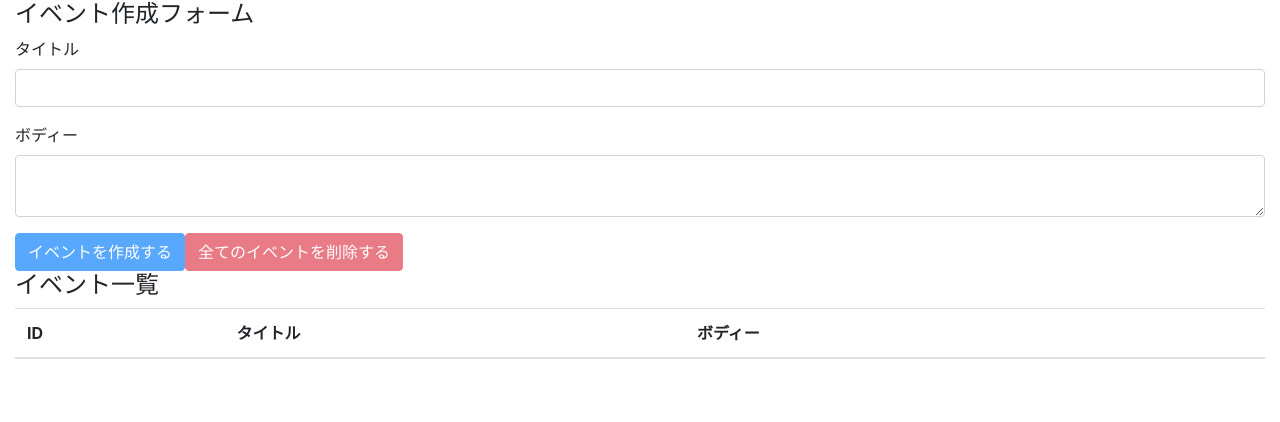
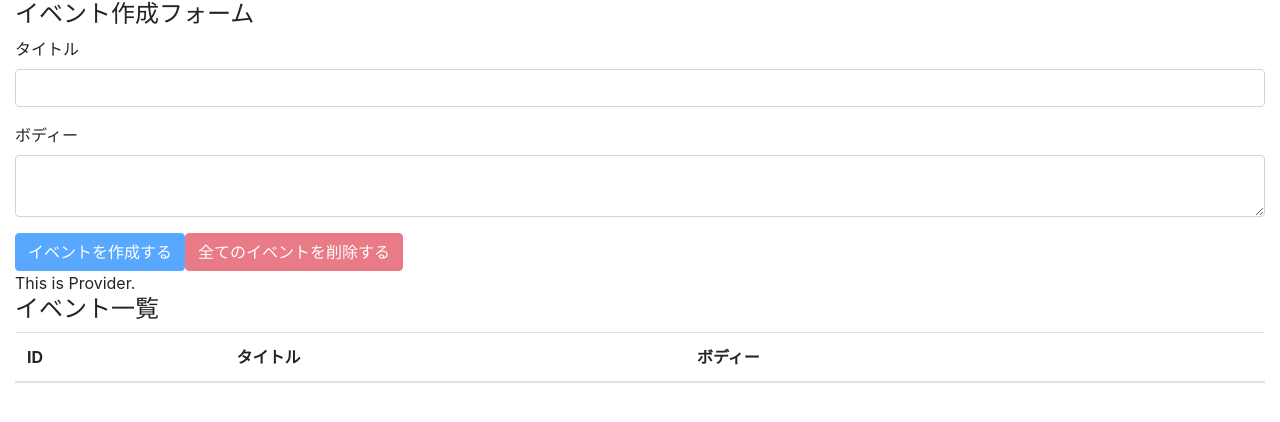
Before and after one commit to amok6from7/react-hooks-sample1, a React (Create React App) app: page / in a window 1280 px wide. Shown: the top 422 px of the page. Built offline with nearby package versions, Linux system fonts and the light colour scheme.

Commit message:
add context

```diff
--- a/src/components/App.js
+++ b/src/components/App.js
@@ -5,16 +5,21 @@ import 'bootstrap/dist/css/bootstrap.min.css';
 import EventForm from './EventForm';
 
 import Events from './Events';
+import AppContext from '../contexts/AppContext';
 import reducer from '../reducers';
+
+console.log(AppContext)
 
 function App() {
   const [state, dispatch] = useReducer(reducer, []);
 
   return (
-    <div className="container-fluid">
-      <EventForm state={state} dispatch={dispatch}></EventForm>
-      <Events state={state} dispatch={dispatch}></Events>
-    </div>
+    <AppContext.Provider value={"This is Provider."}>
+      <div className="container-fluid">
+        <EventForm state={state} dispatch={dispatch}></EventForm>
+        <Events state={state} dispatch={dispatch}></Events>
+      </div>
+    </AppContext.Provider>
   );
 }
 
--- a/src/components/Events.js
+++ b/src/components/Events.js
@@ -1,10 +1,13 @@
-import React from 'react';
+import React, { useContext } from 'react';
 
 import Event from './Event';
+import AppContext from '../contexts/AppContext';
 
 const Events = ({ state, dispatch }) => {
+    const value = useContext(AppContext)
     return (
         <>
+            <div>{value}</div>
             <h4>イベント一覧</h4>
             <table className="table table-hover">
                 <thead>
```
Also changed, not shown: src/contexts/AppContext.js (renamed from src/contexts/AppContexts.js).
